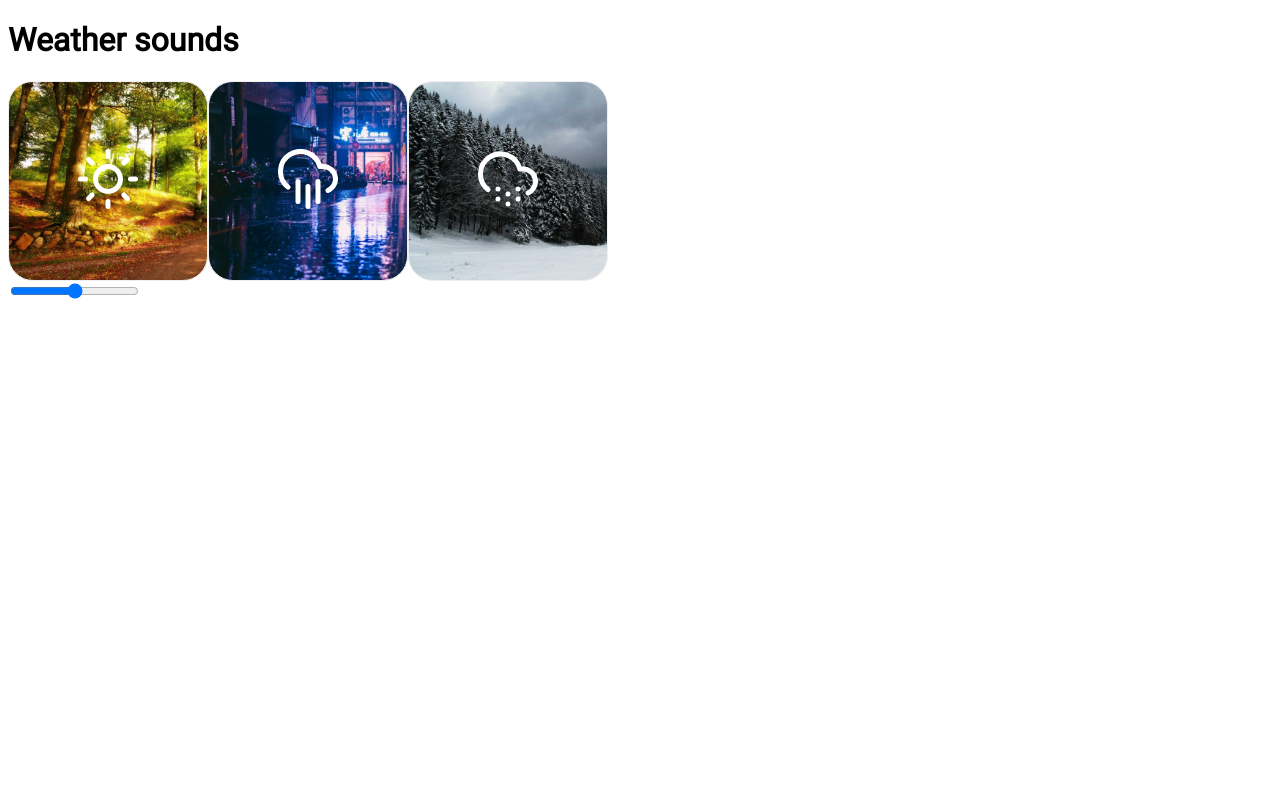
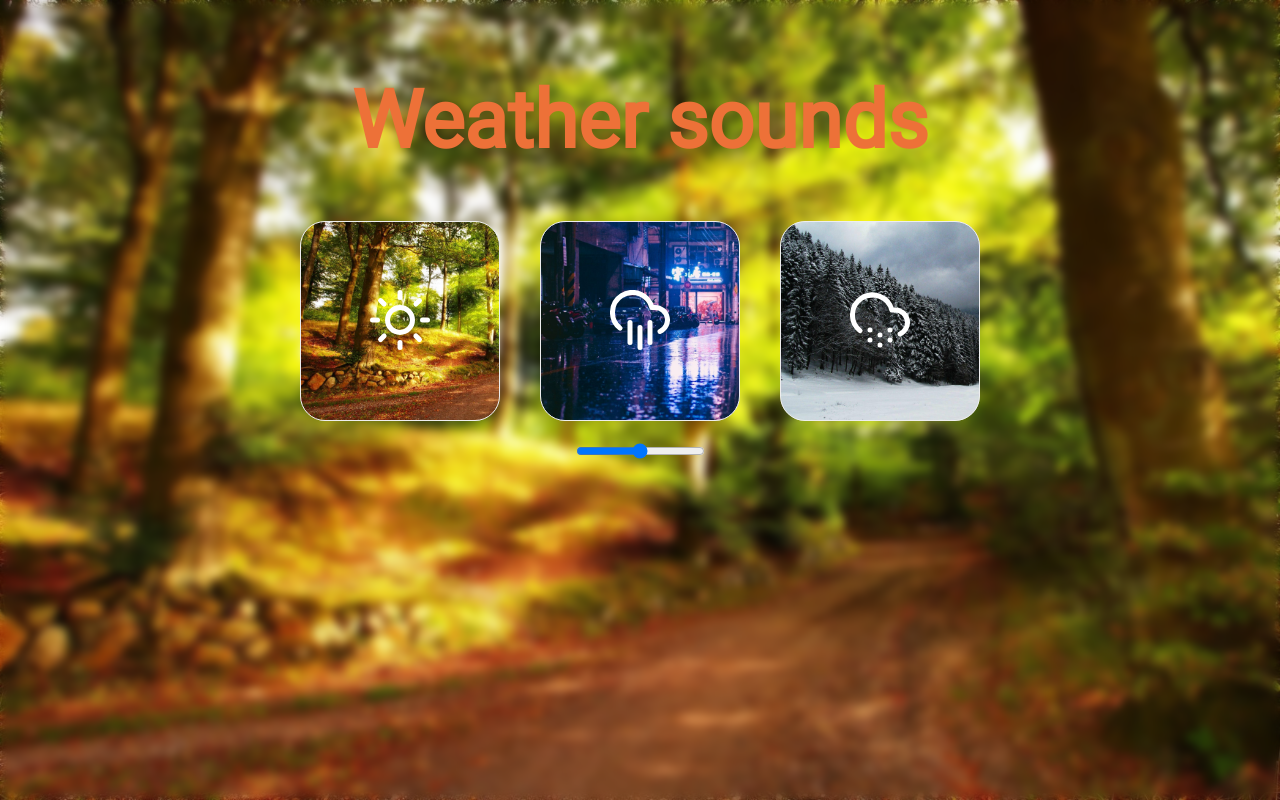
Before and after one commit to progeat/weather-sounds, a website built with webpack: page public/index.html in a window 1280 px wide. Built offline with nearby package versions, Linux system fonts and the light colour scheme.

Commit message:
style: add styles

```diff
--- a/src/index.scss
+++ b/src/index.scss
@@ -5,4 +5,35 @@
 
 body {
   font-family: 'Roboto', sans-serif;
+  background-image: url('./assets/img/summer-bg.jpg');
+  background-size: cover;
+  background-position: center;
+  backdrop-filter: blur(5px);
+  display: flex;
+  justify-content: center;
+  height: 100vh;
+  margin: 0;
+  padding: 0;
+  color: white;
 }
+
+h1 {
+  font-size: 80px;
+  color: #ed7138;
+}
+
+.container {
+  width: 100%;
+  max-width: 1000px;
+  text-align: center;
+  backdrop-filter: none;
+  padding: 20px;
+}
+
+.buttons-container {
+  padding-bottom: 20px;
+
+  .button:not(:last-child) {
+    margin-right: 40px;
+  }
+}
```
